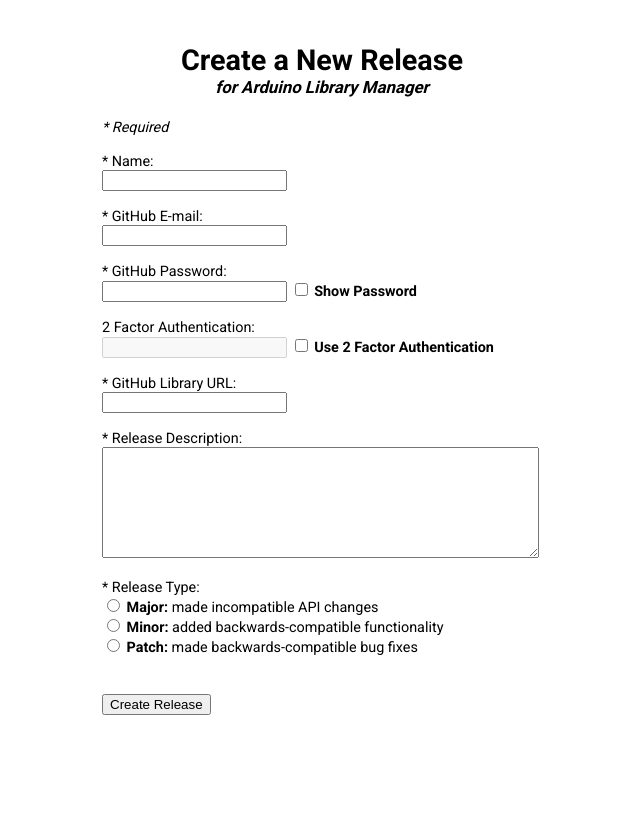
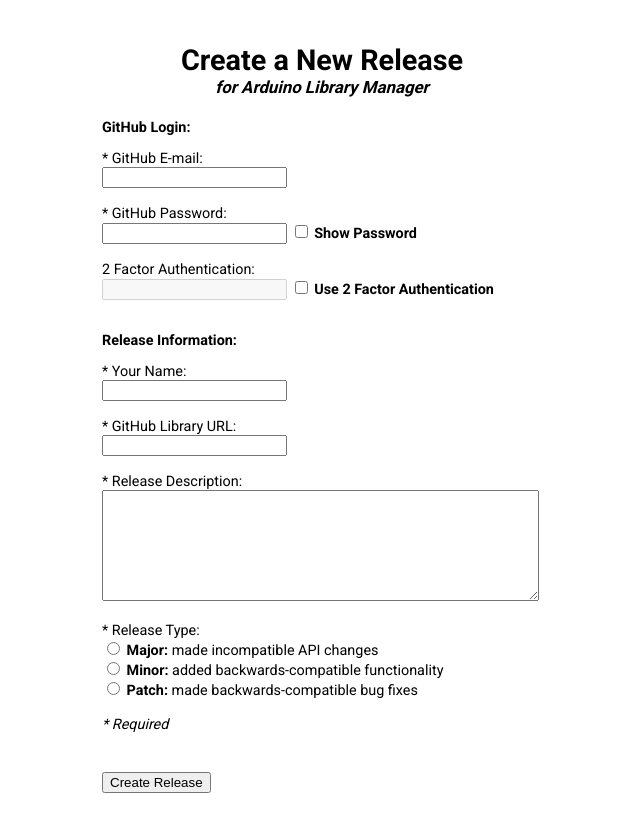
Before and after one commit to sparkfun/Arudino_Release_Form.io, a plain HTML site: page index.html in a window 1280 px wide. Shown: the whole page, without its empty margins (318-958 px from the left). Drawn offline with nearby package versions, Linux system fonts and the light colour scheme.

Commit message:
Upated Interface
Gained user feedback about interface and updated accordingly

```diff
--- a/css/style.css
+++ b/css/style.css
@@ -10,9 +10,14 @@
   font-size: 0.9em;
 }
 
-form, aside {
+form, aside, h4 {
   width: 440px;
   margin: 0 auto;
+}
+
+h4 {
+  margin-bottom: 1em;
+  margin-top: 1em;
 }
 
 h1, h3 {
--- a/index.html
+++ b/index.html
@@ -14,12 +14,7 @@
         <h3><i>for Arduino Library Manager</i></h3>
 
         <div class="form-container">
-            <aside><i>* Required</i></aside><br>
-            <form>
-                <label for="name">* Name: </label><br>
-                <input name="name" id="name" type="text">
-            </form><br>
-
+            <h4>GitHub Login:</h4>
             <form>
                 <label for="email">* GitHub E-mail: </label><br>
                 <input name="email" id="email" type="text">
@@ -37,6 +32,12 @@
                 <input name="twoFactor" id="twoFactor" type="text" disabled=true>
                 <input type="checkbox" id="twoFactorCheckBox">
                 <b>Use 2 Factor Authentication</b>
+            </form><br>
+
+            <h4>Release Information:</h4>
+            <form>
+                <label for="name">* Your Name: </label><br>
+                <input name="name" id="name" type="text">
             </form><br>
 
             <form>
@@ -59,6 +60,8 @@
                 <input name="releaseType" id="patchCheckBox" value="patch" type="radio">
                 <b>Patch:</b> made backwards-compatible bug fixes
             </form><br>
+
+            <aside><i>* Required</i></aside><br>
         </div>
 
         <div class="button-container">
--- a/js/scripts.js
+++ b/js/scripts.js
@@ -258,7 +258,7 @@
                     error: function (jqXHR, textStatus, errorThrown) {
                       $('.msg-container').css({ "background-color": "#F21905" });
                       $('#successMsg').html("");
-                      $('#errorMsg').html("Unable to authenticate. Please check that the e-mail, password, and 2 factor authentication fields are correctly populated. If you are using 2 Factor Authentication, please make sure that you are using a current one time password.");
+                      $('#errorMsg').html("Unable to authenticate. Please check that the e-mail, password, and 2 factor authentication fields are correctly populated. If you have 2 Factor Authentication enabled on GitHub, please make sure you fill in the field with your temporary code (i.e. a one time password). You can obtain this with the Google Authenticator app or by re-logging into GitHub.");
                     }
                   });
 
@@ -289,7 +289,7 @@
       error: function (jqXHR, textStatus, errorThrown) {
         $('.msg-container').css({ "background-color": "#F21905" });
         $('#successMsg').html("");
-        $('#errorMsg').html("No library.properties file. Please first create a library.properties file and check that you included the complete file path in the form. If this is the first release for this library, please create the first release yourself. Don't forget to create an issue on the Arduino GitHub to ensure it's included in the Arduino Library Manager.");
+        $('#errorMsg').html("No library.properties file. Please first create a library.properties file and check that you used the complete file path to the library. If this is the first release for this library, please create the first release yourself. Don't forget to create an issue on the Arduino GitHub to ensure it's included in the Arduino Library Manager.");
       }
     });
 
@@ -297,7 +297,6 @@
   } else {
     $('.msg-container').css({ "background-color": "#F21905" });
     $('#successMsg').html("");
-    $('#errorMsg').html("Please fill in all required fields.")
+    $('#errorMsg').html("Please fill in all required fields. If you have 2 factor authentication enabled on GitHub, please fill in that field as well with your temporary code (i.e. a one time password). You can obtain this with the Google Authenticator app or by re-logging into GitHub. ")
   }
-
 });
```
